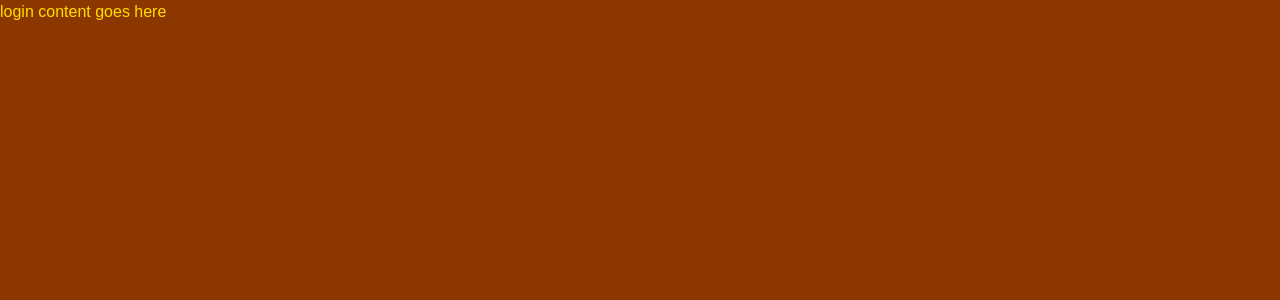
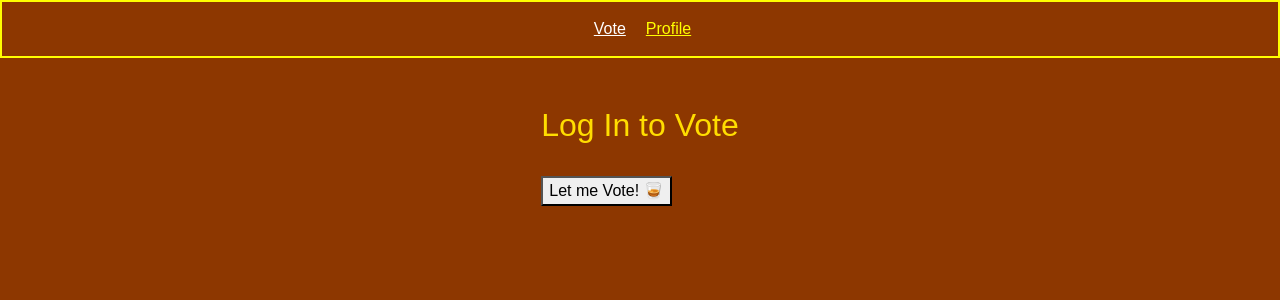
Before and after one commit to Gustavo-Rodriguez/Whiskey, a React (Create React App) app: page /Login in a window 1280 px wide. Shown: the top 300 px of the page. Built offline with nearby package versions, Linux system fonts and the light colour scheme; no server answers; the database is empty.

Commit message:
Add Login Features

```diff
--- a/package.json
+++ b/package.json
@@ -3,9 +3,11 @@
   "version": "0.1.0",
   "private": true,
   "dependencies": {
+    "@react-oauth/google": "^0.12.1",
     "@testing-library/jest-dom": "^5.16.5",
     "@testing-library/react": "^13.4.0",
     "@testing-library/user-event": "^13.5.0",
+    "axios": "^1.6.7",
     "bootstrap": "^5.2.2",
     "firebase": "^9.13.0",
     "react": "^18.2.0",
--- a/src/components/App.js
+++ b/src/components/App.js
@@ -5,6 +5,7 @@ import db from '../utils/firebase';
 import { ref, set, onValue } from 'firebase/database';
 
 class App extends React.Component {
+	storedProfile = JSON.parse(sessionStorage.getItem('profile'))
 	state = {
 		listItems: this.props.listItems,
 		nextWhiskey: this.props.listItems.count + 1,
@@ -18,7 +19,7 @@ class App extends React.Component {
 		let dbResults;
 		onValue(whiskeysRef, (snapshot) => {
 			dbResults = snapshot.val();
-			if (dbResults !== undefined && dbResults !== null)
+			if (dbResults !== undefined && dbResults !== null && this.storedProfile)
 				this.setState((prevState) => ({
 					listItems: {
 						owner: 'Gustavo',
@@ -28,6 +29,8 @@ class App extends React.Component {
 					selectedWhiskey: prevState.selectedWhiskey,
 					nextWhiskey: dbResults.nextWhiskey,
 					results: prevState.results,
+					userName:this.storedProfile.name,
+					userEmail:this.storedProfile.email
 				}));
 		});
 	}
@@ -93,12 +96,13 @@ class App extends React.Component {
 	};
 	SubmitVote = (voteInfo) => {
 
-		console.log(voteInfo);
+		console.log('vote info',voteInfo);
 		let newWhiskeys = this.state.listItems.Whiskeys;
 		let position = voteInfo.WhiskeyNumber - 1;
 		let voteObject = {
 			vote: voteInfo.CurrentStar,
 			voter: voteInfo.VoterName,
+			email: voteInfo.VoterEmail,
 			notes: voteInfo.VoterNotes,
 		};
 		console.log('voteObject', voteObject);
--- a/src/components/Login.js
+++ b/src/components/Login.js
@@ -1,15 +1,79 @@
-import React from 'react';
+import React, { useState, useEffect } from 'react';
+import { googleLogout, useGoogleLogin } from '@react-oauth/google';
+import axios from 'axios';
+import NavBar from './NavBar.js'
 
-class Login extends React.Component {
-	render() {
-        return (
-            <div>
-                login content goes here
-            </div>
-        )
+function App({givenuser, givenprofile}) {
+    const storedProfile = JSON.parse(sessionStorage.getItem('profile'))
 
-    }
-}
+    const [ user, setUser ] = useState(givenuser);
+    const [ profile, setProfile ] = useState(storedProfile);
 
 
-export default Login;
+    const login = useGoogleLogin({
+        onSuccess: (codeResponse) => setUser(codeResponse),
+        onError: (error) => console.log('Login Failed:', error)
+    });
+
+    useEffect(
+        () => {
+            if (user) {
+                console.log('in useEffect, user is ',user)
+                axios
+                    .get(`https://www.googleapis.com/oauth2/v1/userinfo?access_token=${user.access_token}`, {
+                        headers: {
+                            Authorization: `Bearer ${user.access_token}`,
+                            Accept: 'application/json'
+                        }
+                    })
+                    .then((res) => {
+                        setProfile(res.data);
+                        console.log(res.data)
+                        sessionStorage.setItem('profile',JSON.stringify(res.data))
+                        console.log('SessionStorage in useEffect profile is ',JSON.parse(sessionStorage.getItem('profile')))
+                    })
+                    .catch((err) => console.log(err));
+            }
+            else {
+                console.log('in useEffect no user',user)
+            }
+        },
+        [ user ]
+    );
+
+    // log out function to log the user out of google and set the profile array to null
+    const logOut = () => {
+        googleLogout();
+        setProfile(null);
+        sessionStorage.removeItem('profile')
+    };
+
+
+    console.log('User is '+user)
+    console.log('profile is '+profile)
+
+    return (
+        <div className='center-me'>
+
+
+            <br />
+            <br />
+            {profile ? (
+                <div>
+                    <img src={profile.picture} alt="Picture" />
+                    <h3>Welcome {profile.name}</h3>
+                    <p>Email Address: {profile.email}</p>
+                    <br />
+                    <button onClick={logOut}>Log out</button>
+                </div>
+            ) : (
+                <div>
+                <h2>Log In to Vote</h2>
+                <br></br>
+                <button onClick={() => login()}>Let me Vote! <span role='img' aria-label='whiskey'> 🥃 </span></button>
+                </div>
+            )}
+        </div>
+    );
+}
+export default App;
--- a/src/components/Main.js
+++ b/src/components/Main.js
@@ -6,11 +6,14 @@ import Results from "./Results"
 import listItems from '../data/Data';
 import Admin from "./Admin";
 import Login from "./Login";
+import NavBar from "./NavBar";
 import { ref, set, onValue } from 'firebase/database';
 import db from '../utils/firebase';
 
 class Main extends React.Component {
   state = {
+    userName:'',
+    userEmail:'',
     listItems:listItems,
 		nextWhiskey: listItems.count + 1,
 		selectedWhiskey: '',
@@ -24,10 +27,17 @@ class Main extends React.Component {
 		onValue(whiskeysRef, (snapshot) => {
 			dbResults = snapshot.val();
       console.log('dbResults is ',dbResults)
+      //Check for User First
+      let storedProfile = JSON.parse(sessionStorage.getItem('profile'))
+      console.log('checking for user')
+      if (storedProfile){
+      //User Found Now Check for Whiskey
         if (dbResults !== undefined && dbResults !== null)
         {
           // console.log('we found whiskey')
             this.setState((prevState) => ({
+            userName:storedProfile.name,
+            userEmail:storedProfile.email,
             listItems: {
               owner: 'Gustavo',
               count: prevState.listItems.count + 1,
@@ -47,6 +57,9 @@ class Main extends React.Component {
             results: true,
             sorted: {},
           }))
+        }
+      } else {
+        console.log('user not found')
       }
 		});
     // console.log('in main, in ComponentDidMount state is',this.state)
@@ -102,12 +115,13 @@ class Main extends React.Component {
 
   return (
     <div>
+      <NavBar />
       <Routes>
           <Route path="/Vote" element={<App title={'WHISKEY PARTY APP'} listItems={this.state.listItems} VotingOpen={true}/> }  />
           <Route path="/Admin" element={<Admin handlesubmitfromApp={this.handleSubmitWhiskey} placeholderText={'Whiskey?'}/>} />
           <Route path="/Results" element={<Results data={this.state.listItems.Whiskeys} />} />
-          <Route path="/Login" element={<Login />} />
-          <Route path="/" element={<App title={'WHISKEY PARTY APP'} listItems={this.state.listItems} VotingOpen={true}/> }  />
+          <Route path="/Login" element={<Login props={this.state.userInfo} />} />
+          <Route path="/" element={<Login props={this.state.userInfo} />} />
       </Routes>
     </div>
   )
--- /dev/null
+++ b/src/components/NavBar.js
@@ -0,0 +1,38 @@
+import React from "react";
+import {
+    NavLink,
+} from "react-router-dom";
+
+function NavBar() {
+    return (
+
+    <div className='navBar'>
+        <div className="navItem">
+            <NavLink
+                to="/Vote"
+                style={({ isActive }) => ({
+                    color: isActive
+                        ? "yellow"
+                        : "white",
+                })}
+            >
+                Vote
+            </NavLink>
+        </div>
+        <div className="navItem">
+            <NavLink
+                to="/Login"
+                style={({ isActive }) => ({
+                    color: isActive
+                        ? "Yellow"
+                        : "white",
+                })}
+            >
+                Profile
+            </NavLink>
+        </div>
+    </div>
+    );
+}
+
+export default NavBar;
--- a/src/components/RatingModal.js
+++ b/src/components/RatingModal.js
@@ -11,12 +11,19 @@ class RatingModal extends React.Component {
 		let VoterIntro='These people have Voted for this Whiskey already:';
 		let Voters=[];
 		let VoterList;
+		let votedBool=false;
+		let storedProfile = JSON.parse(sessionStorage.getItem('profile'))
 		if (this.props.selectedWhiskey !== '' && this.props.whiskeyList[this.props.selectedWhiskey-1].VoteAverage !== -1 ){
 			WhiskeyNum=this.props.whiskeyList[this.props.selectedWhiskey-1].visibleName
 			votes=this.props.whiskeyList[this.props.selectedWhiskey-1].votes
 			for (let i=0;i<votes.length;i++)
 			{
 				Voters.push(votes[i].voter);
+				if (!votedBool)
+				{
+					if(votes[i].email==storedProfile.email)
+						{votedBool=true;}
+				}
 			}
 			VoterList = Voters.map(string => <li>{string}</li>);
 		}
@@ -54,6 +61,7 @@ class RatingModal extends React.Component {
 							{VoterList}
 						</div>
 						<div className="modal-body">
+							{!votedBool ?
 							<Vote
 								key={this.props.selectedWhiskey}
 								data={this.props.selectedWhiskey}
@@ -63,6 +71,7 @@ class RatingModal extends React.Component {
 								placeholderNotes={'Notes (Optional)'}
 								// modal={this.myModal}
 							/>
+							: <div>You have already Voted for this Whiskey</div>}
 						</div>
 
 					</div>
--- a/src/index.js
+++ b/src/index.js
@@ -1,23 +1,29 @@
 import React from 'react';
-import ReactDOM from 'react-dom';
+import {createRoot} from 'react-dom/client'
 import { BrowserRouter } from 'react-router-dom';
-import Main from './components/Main'
+import Login from './components/Main'
+import { GoogleOAuthProvider } from '@react-oauth/google';
+import './styles.css';
 
+const container=document.getElementById('root')
+const root=createRoot(container);
 // // Bootstrap CSS
 // import "bootstrap/dist/css/bootstrap.min.css";
 // // Bootstrap Bundle JS
 // import "bootstrap/dist/js/bootstrap.bundle.min";
 
-import './styles.css';
 
 
 
-ReactDOM.render(
-	<React.StrictMode>
-		<BrowserRouter>
-			<Main />
-		</BrowserRouter>
-	</React.StrictMode>,
+
+root.render(
+	<GoogleOAuthProvider clientId="518792592220-4ob0rgcq8gee7932reovm80utuarc4mu.apps.googleusercontent.com">
+		<React.StrictMode>
+			<BrowserRouter>
+				<Login />
+			</BrowserRouter>
+		</React.StrictMode>
+	</GoogleOAuthProvider>,
 	document.getElementById('root')
 );
 
--- a/src/styles.css
+++ b/src/styles.css
@@ -13,6 +13,22 @@
 	--dark-gray: rgb(58, 58, 60);
 }
 
+.center-me {
+	display: flex;
+    justify-content: center;
+    flex-direction: column;
+    align-items: center;
+}
+.navBar{
+	display: flex;
+	align-items:center;
+	justify-content: center;
+	border: 2px solid yellow;
+	padding: 5px 0 5px 5px;
+}
+.navItem{
+	margin: 10px;
+}
 html,
 body {
 	height: 100%;
```
Also changed, not shown: src/components/Vote.js (+13 -12 lines), 1 other file (tests, documents, lock files or other folders). Lines whose indentation alone changed are shown as unchanged.
